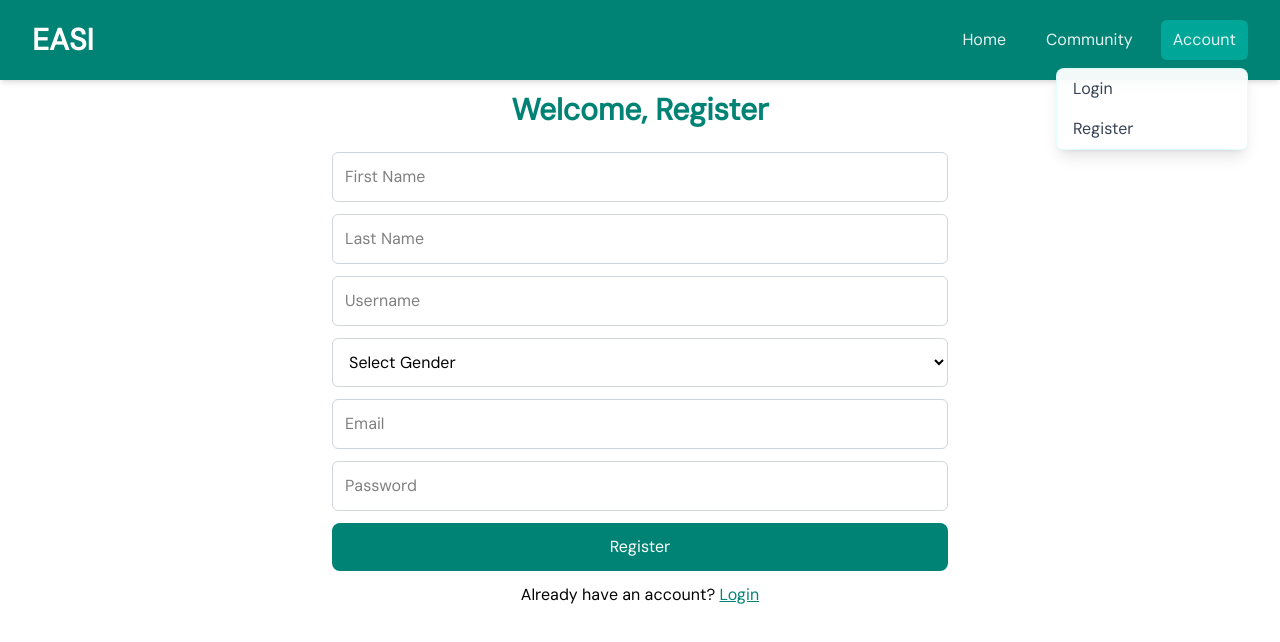
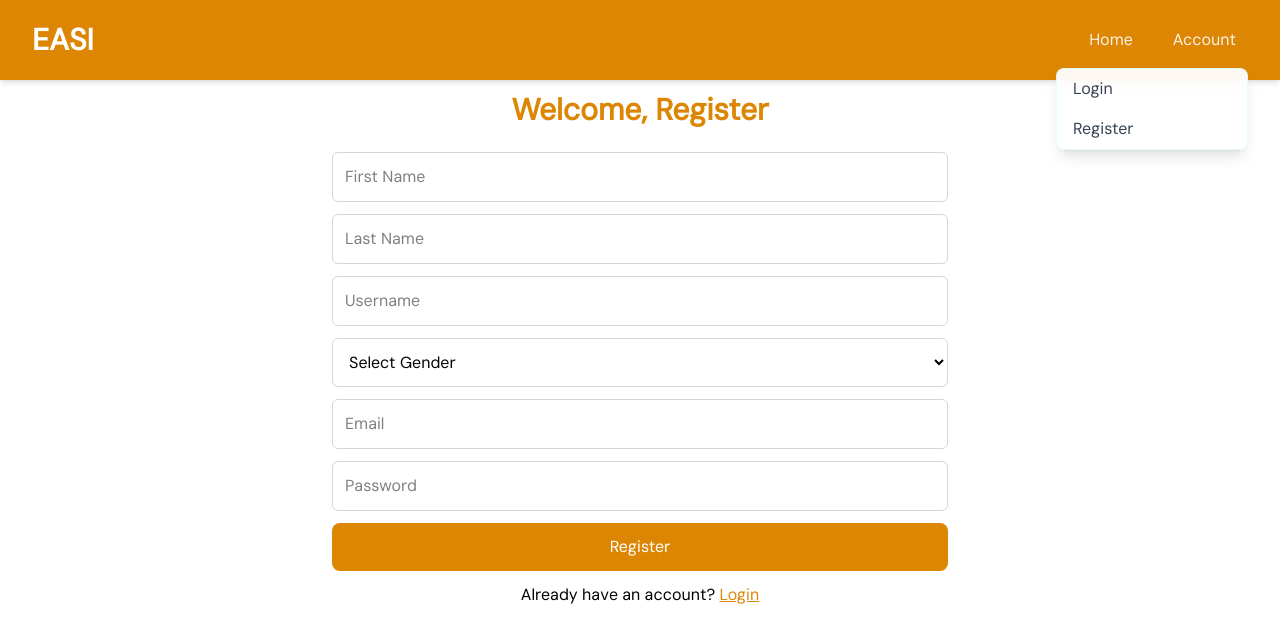
Before and after one commit to dataideaorg/easi-meet, a React (Vite) app: page /register in a window 1280 px wide. Both pictures are taken after a click on the button "Account". Shown: the top 642 px of the page. Built offline with nearby package versions, Linux system fonts and the light colour scheme.

Commit message:
fix: updated with EASI colors

```diff
--- a/src/components/Navbar.tsx
+++ b/src/components/Navbar.tsx
@@ -10,7 +10,7 @@ interface NavLinkProps {
 
 const NavLink: React.FC<NavLinkProps> = ({ href, label, external }) => {
   const baseClasses =
-    "transition-all duration-300 text-white/90 hover:text-white hover:bg-[#00a697] rounded-md px-3 py-2";
+    "transition-all duration-300 text-white/90 hover:text-white hover:bg-[#dd8604] rounded-md px-3 py-2";
 
   return external ? (
     <a
@@ -78,7 +78,7 @@ const Navbar: React.FC = () => {
           href={item.href}
           target="_blank"
           rel="noopener noreferrer"
-          className="block px-4 py-2 text-gray-700 hover:bg-[#008374]/10 transition-colors duration-200"
+          className="block px-4 py-2 text-gray-700 hover:bg-[#DD8604]/10 transition-colors duration-200"
         >
           {item.label}
         </a>
@@ -89,7 +89,7 @@ const Navbar: React.FC = () => {
   return (
     <nav
       ref={navRef}
-      className="bg-[#008374] w-full shadow-md sticky top-0 z-50 backdrop-blur-sm"
+      className="bg-[#DD8604] w-full shadow-md sticky top-0 z-50 backdrop-blur-sm"
     >
       <div className="mx-auto max-w-7xl px-4 sm:px-6 lg:px-8">
         <div className="flex h-20 items-center justify-between">
@@ -108,14 +108,14 @@ const Navbar: React.FC = () => {
             <NavLink href="/" label="Home" />
 
             {/* Desktop Dropdowns */}
-            {[/*"resources",*/ "community"].map((menuType) => (
+            {[/*"resources", "community" */].map((menuType) => (
               <div key={menuType} className="relative">
                 <button
                   onClick={() =>
                     setActiveMenu(activeMenu === menuType ? null : menuType)
                   }
-                  className={`transition-all duration-300 text-white/90 hover:text-white hover:bg-[#00a697] rounded-md px-3 py-2 capitalize
-                    ${activeMenu === menuType ? "bg-[#00a697]" : ""}`}
+                  className={`transition-all duration-300 text-white/90 hover:text-white hover:bg-[#dd8604] rounded-md px-3 py-2 capitalize
+                    ${activeMenu === menuType ? "bg-[#dd8604]" : ""}`}
                 >
                   {menuType}
                 </button>
@@ -133,8 +133,8 @@ const Navbar: React.FC = () => {
                 onClick={() =>
                   setActiveMenu(activeMenu === "account" ? null : "account")
                 }
-                className={`transition-all duration-300 text-white/90 hover:text-white hover:bg-[#00a697] rounded-md px-3 py-2
-                  ${activeMenu === "account" ? "bg-[#00a697]" : ""}`}
+                className={`transition-all duration-300 text-white/90 hover:text-white hover:bg-[#dd8604] rounded-md px-3 py-2
+                  ${activeMenu === "account" ? "bg-[#dd8604]" : ""}`}
               >
                 {username ? username : "Account"}
               </button>
@@ -143,7 +143,7 @@ const Navbar: React.FC = () => {
                   {username ? (
                     <button
                       onClick={logout}
-                      className="w-full text-left px-4 py-2 text-gray-700 hover:bg-[#008374]/10 transition-colors duration-200"
+                      className="w-full text-left px-4 py-2 text-gray-700 hover:bg-[#DD8604]/10 transition-colors duration-200"
                     >
                       Logout
                     </button>
@@ -151,13 +151,13 @@ const Navbar: React.FC = () => {
                     <>
                       <Link
                         to="/login"
-                        className="block px-4 py-2 text-gray-700 hover:bg-[#008374]/10 transition-colors duration-200"
+                        className="block px-4 py-2 text-gray-700 hover:bg-[#DD8604]/10 transition-colors duration-200"
                       >
                         Login
                       </Link>
                       <Link
                         to="/register"
-                        className="block px-4 py-2 text-gray-700 hover:bg-[#008374]/10 transition-colors duration-200"
+                        className="block px-4 py-2 text-gray-700 hover:bg-[#DD8604]/10 transition-colors duration-200"
                       >
                         Register
                       </Link>
@@ -171,7 +171,7 @@ const Navbar: React.FC = () => {
           {/* Mobile Menu Button */}
           <button
             onClick={() => setMobileMenuOpen(!isMobileMenuOpen)}
-            className="md:hidden p-2 rounded-md text-white hover:bg-[#00a697] transition-colors duration-200"
+            className="md:hidden p-2 rounded-md text-white hover:bg-[#dd8604] transition-colors duration-200"
           >
             <span className="sr-only">Toggle menu</span>
             {isMobileMenuOpen ? (
@@ -224,7 +224,7 @@ const Navbar: React.FC = () => {
                     href={item.href}
                     target="_blank"
                     rel="noopener noreferrer"
-                    className="block text-white/80 hover:bg-[#00a697] rounded-md px-3 py-2 transition-colors duration-200"
+                    className="block text-white/80 hover:bg-[#dd8604] rounded-md px-3 py-2 transition-colors duration-200"
                   >
                     {item.label}
                   </a>
@@ -240,7 +240,7 @@ const Navbar: React.FC = () => {
                   </div>
                   <button
                     onClick={logout}
-                    className="w-full text-left text-white/80 hover:bg-[#00a697] rounded-md px-3 py-2 transition-colors duration-200"
+                    className="w-full text-left text-white/80 hover:bg-[#dd8604] rounded-md px-3 py-2 transition-colors duration-200"
                   >
                     Logout
                   </button>
@@ -249,13 +249,13 @@ const Navbar: React.FC = () => {
                 <>
                   <Link
                     to="/login"
-                    className="block text-white/80 hover:bg-[#00a697] rounded-md px-3 py-2 transition-colors duration-200"
+                    className="block text-white/80 hover:bg-[#dd8604] rounded-md px-3 py-2 transition-colors duration-200"
                   >
                     Login
                   </Link>
                   <Link
                     to="/register"
-                    className="block text-white/80 hover:bg-[#00a697] rounded-md px-3 py-2 transition-colors duration-200"
+                    className="block text-white/80 hover:bg-[#dd8604] rounded-md px-3 py-2 transition-colors duration-200"
                   >
                     Register
                   </Link>
--- a/src/pages/404.tsx
+++ b/src/pages/404.tsx
@@ -5,14 +5,14 @@ import { Link } from "react-router-dom";
 const NotFound: React.FC = () => {
   return (
     <div className="flex flex-col items-center justify-center min-h-screen bg-gray-100 text-gray-800 font-default">
-      <h1 className="text-6xl font-bold text-[#008374]">404</h1>
+      <h1 className="text-6xl font-bold text-[#DD8604]">404</h1>
       <p className="text-2xl mt-4 font-semibold">Page Not Found</p>
       <p className="text-gray-600 mt-2 text-center max-w-md">
         Oops! The page you are looking for doesn't exist or has been moved.
       </p>
       <Link
         to="/"
-        className="mt-6 px-6 py-3 bg-[#008374] text-white font-medium rounded-md shadow hover:bg-[#006a5c] transition-all"
+        className="mt-6 px-6 py-3 bg-[#DD8604] text-white font-medium rounded-md shadow hover:bg-[#006a5c] transition-all"
       >
         Go Back Home
       </Link>
--- a/src/pages/HomePage.tsx
+++ b/src/pages/HomePage.tsx
@@ -40,7 +40,7 @@ const HomePage: React.FC = () => {
 
             <button
               type="submit"
-              className="w-full bg-[#008374] text-white py-2 px-4 rounded-md shadow-sm hover:bg-[#008374] focus:outline-none focus:ring-2 focus:ring-[#66FDEE]"
+              className="w-full bg-[#DD8604] text-white py-2 px-4 rounded-md shadow-sm hover:bg-[#DD8604] focus:outline-none focus:ring-2 focus:ring-[#66FDEE]"
             >
               Join Meeting
             </button>
--- a/src/pages/Login.tsx
+++ b/src/pages/Login.tsx
@@ -35,7 +35,7 @@ const Login: React.FC = () => {
 
   return (
     <div className="font-default md:w-1/2 m-auto p-3">
-      <h2 className="text-3xl font-bold text-[#008374] mb-6 text-center">
+      <h2 className="text-3xl font-bold text-[#DD8604] mb-6 text-center">
         Welcome back, Login
       </h2>
       <form onSubmit={handleSubmit} className="flex flex-col space-y-3">
@@ -57,7 +57,7 @@ const Login: React.FC = () => {
         />
         <button
           type="submit"
-          className="bg-[#008374] text-white p-3 rounded-lg"
+          className="bg-[#DD8604] text-white p-3 rounded-lg"
         >
           {loading ? <BeatLoader loading={loading} /> : "Login"}
         </button>
@@ -65,7 +65,7 @@ const Login: React.FC = () => {
       {error && <p className="text-red-500 underline p-3">{error}</p>}
       <p className="text-center mt-3">
         Don't have an account?{" "}
-        <Link to="/register" className="text-[#008374] underline">
+        <Link to="/register" className="text-[#DD8604] underline">
           Register
         </Link>
       </p>
--- a/src/pages/Register.tsx
+++ b/src/pages/Register.tsx
@@ -32,7 +32,7 @@ const Register: React.FC = () => {
 
   return (
     <div className="font-default md:w-1/2 m-auto p-3">
-      <h2 className="text-3xl font-bold text-[#008374] mb-6 text-center">
+      <h2 className="text-3xl font-bold text-[#DD8604] mb-6 text-center">
         Welcome, Register
       </h2>
       <form onSubmit={handleSubmit} className="flex flex-col space-y-3">
@@ -88,7 +88,7 @@ const Register: React.FC = () => {
         />
         <button
           type="submit"
-          className="bg-[#008374] text-white p-3 rounded-lg"
+          className="bg-[#DD8604] text-white p-3 rounded-lg"
         >
           {loading ? <BeatLoader loading={loading} /> : "Register"}
         </button>
@@ -96,7 +96,7 @@ const Register: React.FC = () => {
       {error && <p className="text-red-500 underline p-3">{error}</p>}
       <p className="text-center mt-3">
         Already have an account?{" "}
-        <Link to="/login" className="text-[#008374] underline">
+        <Link to="/login" className="text-[#DD8604] underline">
           Login
         </Link>
       </p>
```
